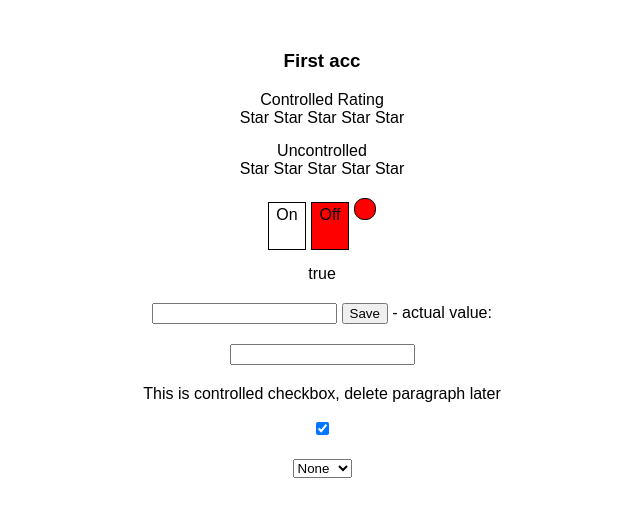
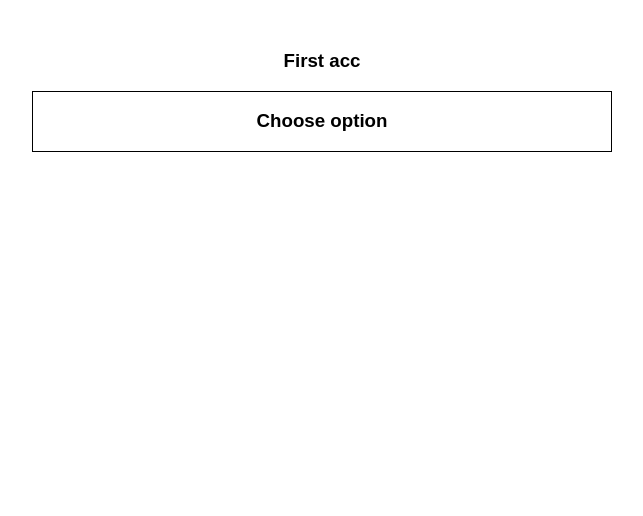
Before and after one commit to LovaVikasso/MicrotasksPlusKabzda, a React (Create React App) app: page / in a window 1280 px wide. Shown: the top 516 px of the page, without its empty margins (318-961 px from the left). Built offline with nearby package versions, Linux system fonts and the light colour scheme.

Commit message:
UncontrolledSelect self-written

```diff
--- a/src/App.css
+++ b/src/App.css
@@ -22,3 +22,13 @@
 .ControlledSelect {
     margin: 20px auto;
 }
+
+.uncontrolledSelect {
+    margin: 10px ;
+    border: black 1px solid;
+
+}
+.uncontrolledOption {
+    padding: 4px;
+
+}
--- a/src/App.tsx
+++ b/src/App.tsx
@@ -5,14 +5,14 @@ import {Input} from "./components/Input";
 import {Button} from "./components/Button";
 import Accordion from "./components/Accordion";
 import ControlledRating, {RatingValueType} from "./components/ControlledRating";
-import UnControlledRating from "./components/UnControlledRating";
+// import UncontrolledRating from "./components/UncontrolledRating";
 import UncontrolledOnOff from "./components/UncontrolledOnOff";
 import ControlledOnOff from "./components/ControlledOnOff";
 import {UncontrolledInput} from "./components/UncontrolledInput";
 import {ControlledInput} from "./components/ControlledInput";
 import {ControlledCheckBox} from "./components/ControlledCheckBox";
 import {ControlledSelect} from "./components/ControlledSelect";
-
+import {UncontrolledSelect} from "./components/UncontrolledSelect";
 
 
 const App = () => {
@@ -33,29 +33,42 @@ const App = () => {
     }
     let [ratingValue, setRatingValue] = useState<RatingValueType>(0)
     let [accordionCollapsed, setAccordionCollapsed] = useState(true)
+    const [selectCollapsed, setSelectCollapsed] = useState(true)
     let [switchOn, setSwitchOn] = useState<boolean>(true)
+    const onChangeSelect = ()=>{setSelectCollapsed(!selectCollapsed)}
+
+    const selectItems = [
+        {name: "Option", id:1},
+        {name: "Another option", id:2},
+        {name: "Choice", id:3},
+    ]
     return (
 
         <div className="App">
             <Accordion titleValue={'First acc'}
                        collapsed={accordionCollapsed}
-                       onChange={()=>{setAccordionCollapsed(!accordionCollapsed)}}
-            items={[
-                {title:"1",value:1},
-                {title:"2",value:2},
-                {title:"Hello",value:3},
-                {title:"Hi",value:5}]}
-                       onItemClick={(value)=>alert(`Item with ID ${value} clicked`)}/>
+                       onChange={() => {
+                           setAccordionCollapsed(!accordionCollapsed)
+                       }}
+                       items={[
+                           {title: "1", value: 1},
+                           {title: "2", value: 2},
+                           {title: "Hello", value: 3},
+                           {title: "Hi", value: 5}]}
+                       onItemClick={(value) => alert(`Item with ID ${value} clicked`)}/>
+            <UncontrolledSelect items={selectItems} />
+            {/*<div className="Rating"> Controlled Rating <ControlledRating value={ratingValue} onClick={setRatingValue}/>*/}
+            {/*</div>*/}
+            {/*<div className="Rating"> Uncontrolled <UncontrolledRating/></div>*/}
 
-            <div className="Rating"> Controlled Rating <ControlledRating value={ratingValue} onClick={setRatingValue}/></div>
-            <div className="Rating"> Uncontrolled <UnControlledRating /></div>
-
-            <UncontrolledOnOff onChange={setSwitchOn}/> {switchOn.toString()}
-            <UncontrolledInput />
-            <ControlledInput />
-            <ControlledCheckBox />
-            <ControlledSelect/>
-            {/*<ControlledOnOff value={switchOn} onChange={(switchOn)=>{setSwitchOn(switchOn)}}/>*/}
+            {/*<UncontrolledOnOff onChange={setSwitchOn}/> {switchOn.toString()}*/}
+            {/*<UncontrolledInput/>*/}
+            {/*<ControlledInput/>*/}
+            {/*<ControlledCheckBox/>*/}
+            {/*<ControlledSelect/>*/}
+            {/*<ControlledOnOff value={switchOn} onChange={(switchOn) => {*/}
+            {/*    setSwitchOn(switchOn)*/}
+            {/*}}/>*/}
             {/*<FullInput addMessage={addMessage}/> Универсальный компонент - инпут + кнопка*/}
             {/*<div>*/}
             {/*    <p>Универсальный инпут + универсальная кнопка</p>*/}
@@ -64,6 +77,7 @@ const App = () => {
 
             {/*</div>*/}
             {/*<div>*/}
+            {/*    <p>Работа с мапом</p>*/}
             {/*    {message.map((el, index) => {*/}
             {/*        return (*/}
             {/*            <div key={index}> {el.message} </div>*/}
--- a/src/components/UnControlledRating.tsx
+++ b/src/components/UncontrolledRating.tsx
@@ -1,6 +1,6 @@
 import React, {useState} from 'react';
 
-const UnControlledRating = () => {
+const UncontrolledRating = () => {
     let [value, setValue] = useState(0)
         return <div>
             <Star selected={value>0} setValue={setValue} value={1}/>
@@ -20,4 +20,4 @@ const Star = (props: StarPropsType) => {
     return <span onClick={()=>{props.setValue(props.value)}}>{props.selected ? <b>Star </b> : "Star " }</span>
     // return props.selected ? <span><b>Star </b></span> : <span>Star </span>
 }
-export default UnControlledRating;
+export default UncontrolledRating;
--- /dev/null
+++ b/src/components/UncontrolledSelect.tsx
@@ -0,0 +1,30 @@
+import React, {useState} from 'react';
+
+type ItemType = {
+    name: string
+    id: number
+}
+type SelectPropsType = {
+    items: Array<ItemType>
+    value?: number
+}
+
+export const UncontrolledSelect = (props: SelectPropsType) => {
+    const [title, setTitle] = useState("Choose option")
+    let [collapsed, setCollapsed] = useState(true)
+    const onClick = () => {
+        setCollapsed(!collapsed)
+    }
+    const changeTitle = (name: string) => {
+        setTitle(name); setCollapsed(!collapsed)
+    }
+    return (
+        <div className="uncontrolledSelect">
+            <h3 onClick={onClick}>{title}</h3>
+            {!collapsed && props.items.map((i) => <li className="uncontrolledOption" key={i.id}
+                                                      onClick={() => changeTitle(i.name) } >{i.name}</li>)
+
+            }
+        </div>
+    );
+};
```
